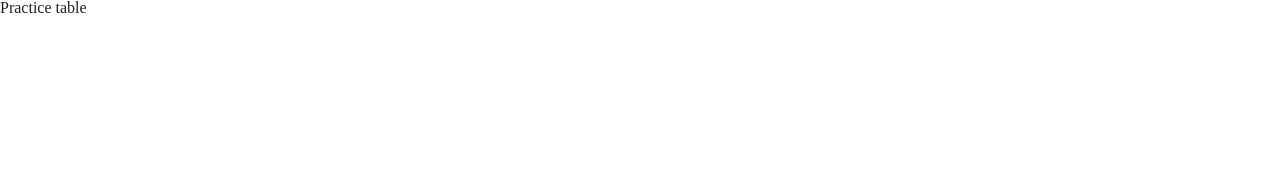
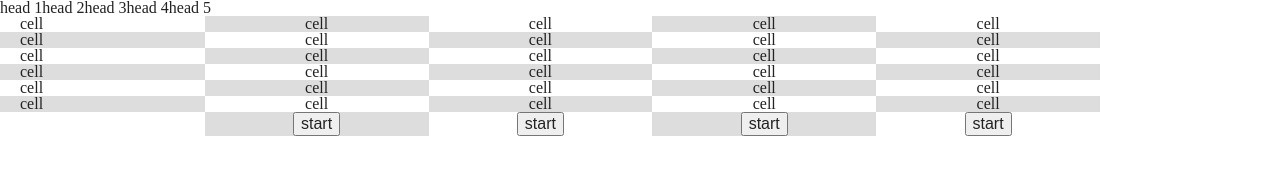
Before and after one commit to slimon87/practice_07.09, a plain HTML site: page index.html in a window 1280 px wide. Drawn offline with Linux system fonts and the light colour scheme.

Commit message:
filled td

```diff
--- a/assets/style.css
+++ b/assets/style.css
@@ -0,0 +1,48 @@
+:root{
+  --light-grey: #ddd;
+  --dark-grey: #aaa;
+  --table-radius: 8px;
+}
+table{
+  min-width: 600px;
+  width: 100%;
+  max-width: 1100px;
+  border-collapse: collapse;
+  text-align: center;
+  border-radius: var(--table-radius);
+}
+/* первая ячейка каждой строки тела таблицы */
+tbody>tr>td:first-child{
+  padding-left: 20px;
+  text-align-last: left;
+}
+thead th:first-child{
+  border-top-left-radius: var(--table-radius);
+  background: rgb(110, 110,153);
+}
+thead th:nth-child(2){
+  background-color: rgb(85, 85, 85);
+}
+thead th:nth-child(3){
+  background-color: rgb(72, 72, 110)
+}
+thead th:nth-child(4){
+  background-color: rgb(59,59,87);
+}
+
+tfoot th:first-child{
+  border-bottom-left-radius: var(--table-radius);
+}
+thead th:first-child{
+  border-bottom-right-radius: var(--table-radius);
+  background: rgb(59, 59,82);
+}
+tfoot th:first-child{
+  border-bottom-right-radius: var(--table-radius);
+}
+
+tbody tr:nth-child(odd) td:nth-child(even),
+tbody tr:nth-child(even) td:nth-child(odd),
+tfoot th:nth-child(even){
+  background-color: var(--light-grey);
+}
--- a/index.html
+++ b/index.html
@@ -6,9 +6,70 @@
   <meta name="viewport" content="width=device-width, initial-scale=1.0">
   <link rel="stylesheet" href="./assets/reset.css">
   <link rel="stylesheet" href="./assets/style.css">
-  <title>Document</title>
+  <title>Practice table</title>
 </head>
 <body>
-  Practice table
+  <table>
+    <thead>
+      <tr>head 1</tr>
+      <tr>head 2</tr>
+      <tr>head 3</tr>
+      <tr>head 4</tr>
+      <tr>head 5</tr>
+    </thead>
+    <tbody>
+      <tr>
+        <td>cell</td>
+        <td>cell</td>
+        <td>cell</td>
+        <td>cell</td>
+        <td>cell</td>
+      </tr>
+      <tr>
+        <td>cell</td>
+        <td>cell</td>
+        <td>cell</td>
+        <td>cell</td>
+        <td>cell</td>
+      </tr>
+      <tr>
+        <td>cell</td>
+        <td>cell</td>
+        <td>cell</td>
+        <td>cell</td>
+        <td>cell</td>
+      </tr>
+      <tr>
+        <td>cell</td>
+        <td>cell</td>
+        <td>cell</td>
+        <td>cell</td>
+        <td>cell</td>
+      </tr>
+      <tr>
+        <td>cell</td>
+        <td>cell</td>
+        <td>cell</td>
+        <td>cell</td>
+        <td>cell</td>
+      </tr>
+      <tr>
+        <td>cell</td>
+        <td>cell</td>
+        <td>cell</td>
+        <td>cell</td>
+        <td>cell</td>
+      </tr>
+    </tbody>
+    <tfoot>
+      <tr>
+        <th></th>
+        <th><button>start</button></th>
+        <th><button>start</button></th>
+        <th><button>start</button></th>
+        <th><button>start</button></th>
+      </tr>
+    </tfoot>
+  </table>
 </body>
 </html>
```
